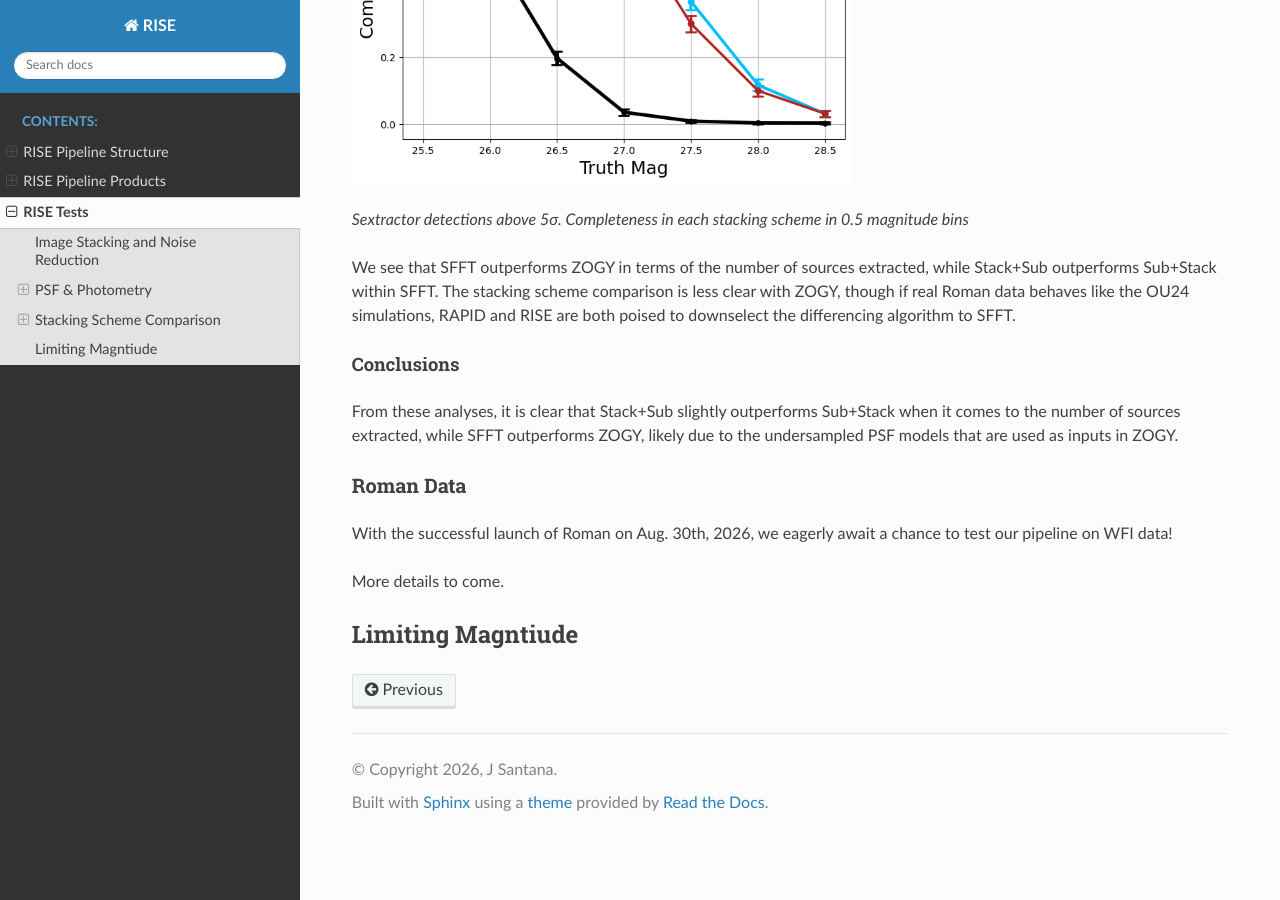
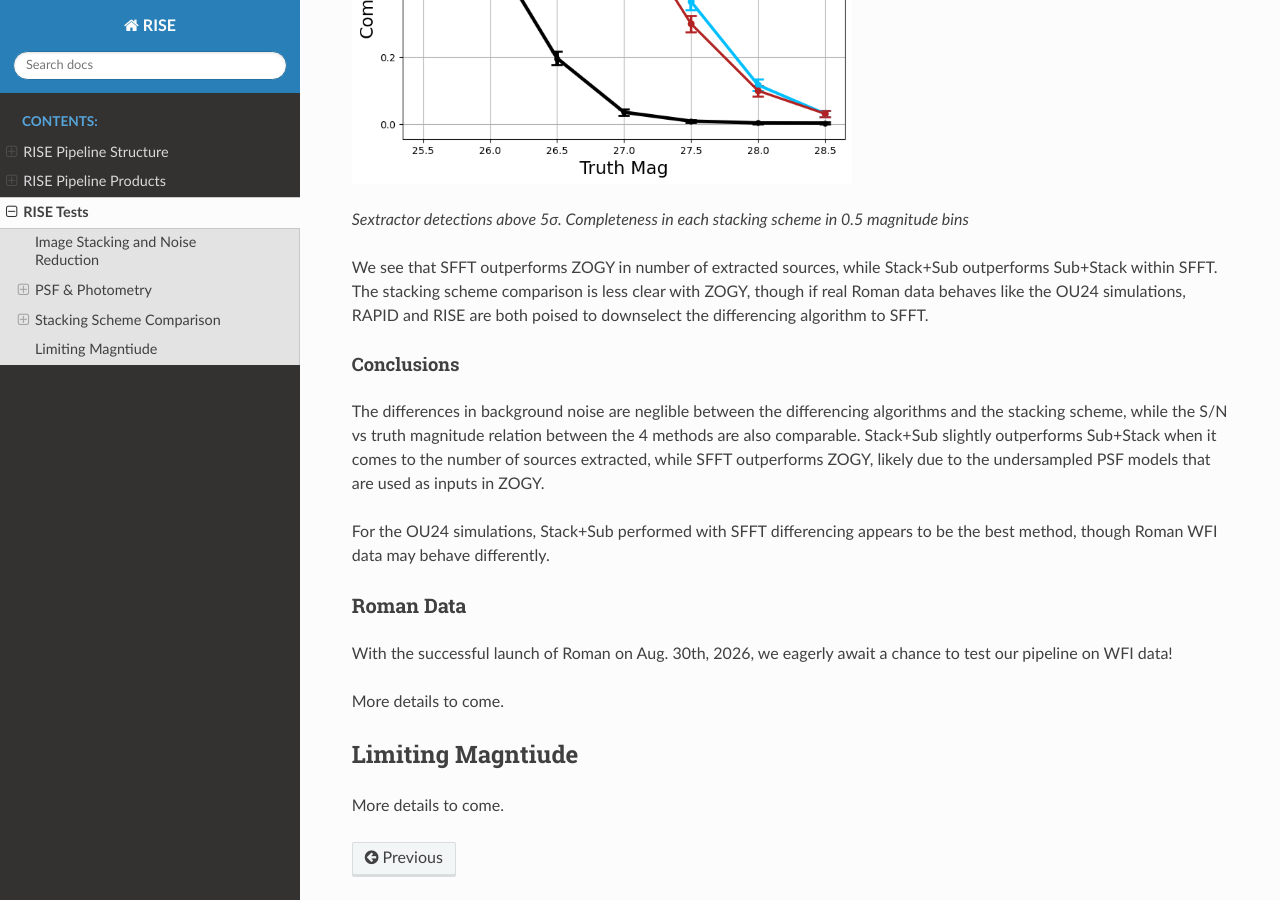
Before and after one commit to joseph-santana/RISE-docs, a Sphinx documentation site: the page built from source/tests.rst, in a window 1280 px wide and 900 px high, scrolled down 9251 px. Built offline with Sphinx 7.4.7 and the Read the Docs theme 3.1.0, drawn with Linux system fonts in a browser that asks for light colours; some of the changed text lies outside the part shown.

Commit message:
Update stacking scheme tests

```diff
--- a/source/tests.rst
+++ b/source/tests.rst
@@ -155,9 +155,9 @@ Detection Completeness
 ^^^^^^^^^^^^^^^^^^^^^^
 
 Though the S/N vs magnitude relation is comparable between the two schemes and differencing algorithms, the differences in completeness are more apparent.
-We find that SFFT outperforms ZOGY when it comes to the number of sources extracted, while between both differencing algorithms, Stack+Sub appears to extract more sources.
+We find that SFFT outperforms ZOGY in the number of sources extracted, while between both differencing algorithms, Stack+Sub appears to extract more sources than Sub+Stack.
 
-Below are bar plots showing the number of sources extracted from a single epoch, from Stack+Sub, and from Sub+Stack in 0.25 magnitude bins, compared to truth.
+Below are bar plots showing the number of sources extracted from a single epoch and from the Stack+Sub and Sub+Stack difference images in 0.5 magnitude bins, compared to truth.
 
 |zogy_bar| |sfft_bar|
 
@@ -169,7 +169,7 @@ Below are bar plots showing the number of sources extracted from a single epoch,
 .. |sfft_bar| image:: /images/091126/sfft_bar.png
    :width: 500
 
-Below are completeness plots showing the number of sources extracted from a single epoch, from Stack+Sub, and from Sub+Stack in 0.5 magnitude bins.
+Below are completeness plots showing the number of sources extracted from a single epoch and from the Stack+Sub and Sub+Stack difference images in 0.5 magnitude bins.
 
 |zogy_completeness| |sfft_completeness|
 
@@ -181,15 +181,20 @@ Below are completeness plots showing the number of sources extracted from a sing
 .. |sfft_completeness| image:: /images/091126/sfft_completeness.png
    :width: 500
 
-We see that SFFT outperforms ZOGY in terms of the number of sources extracted, while Stack+Sub outperforms Sub+Stack within SFFT.
+We see that SFFT outperforms ZOGY in number of extracted sources, while Stack+Sub outperforms Sub+Stack within SFFT.
 The stacking scheme comparison is less clear with ZOGY, though if real Roman data behaves like the OU24 simulations,
 RAPID and RISE are both poised to downselect the differencing algorithm to SFFT.
 
 Conclusions
 ^^^^^^^^^^^
 
-From these analyses, it is clear that Stack+Sub slightly outperforms Sub+Stack when it comes to the number of sources extracted, while SFFT outperforms ZOGY,
+The differences in background noise are neglible between the differencing algorithms and the stacking scheme,
+while the S/N vs truth magnitude relation between the 4 methods are also comparable.
+Stack+Sub slightly outperforms Sub+Stack when it comes to the number of sources extracted, while SFFT outperforms ZOGY,
 likely due to the undersampled PSF models that are used as inputs in ZOGY.
+
+For the OU24 simulations, Stack+Sub performed with SFFT differencing appears to be the best method,
+though Roman WFI data may behave differently.
 
 Roman Data
 ----------
@@ -200,3 +205,5 @@ More details to come.
 
 Limiting Magntiude
 ==================
+
+More details to come.
```
